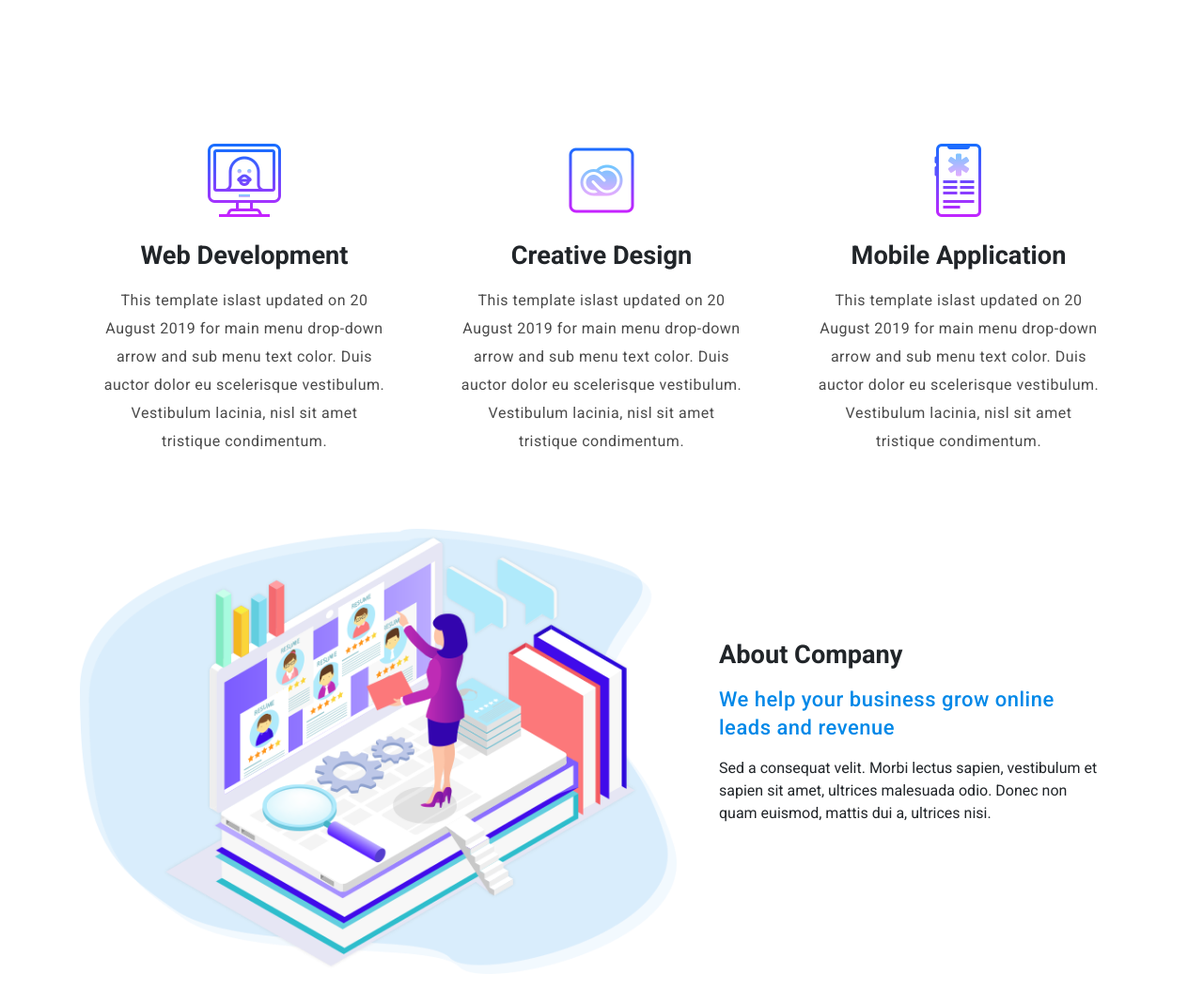
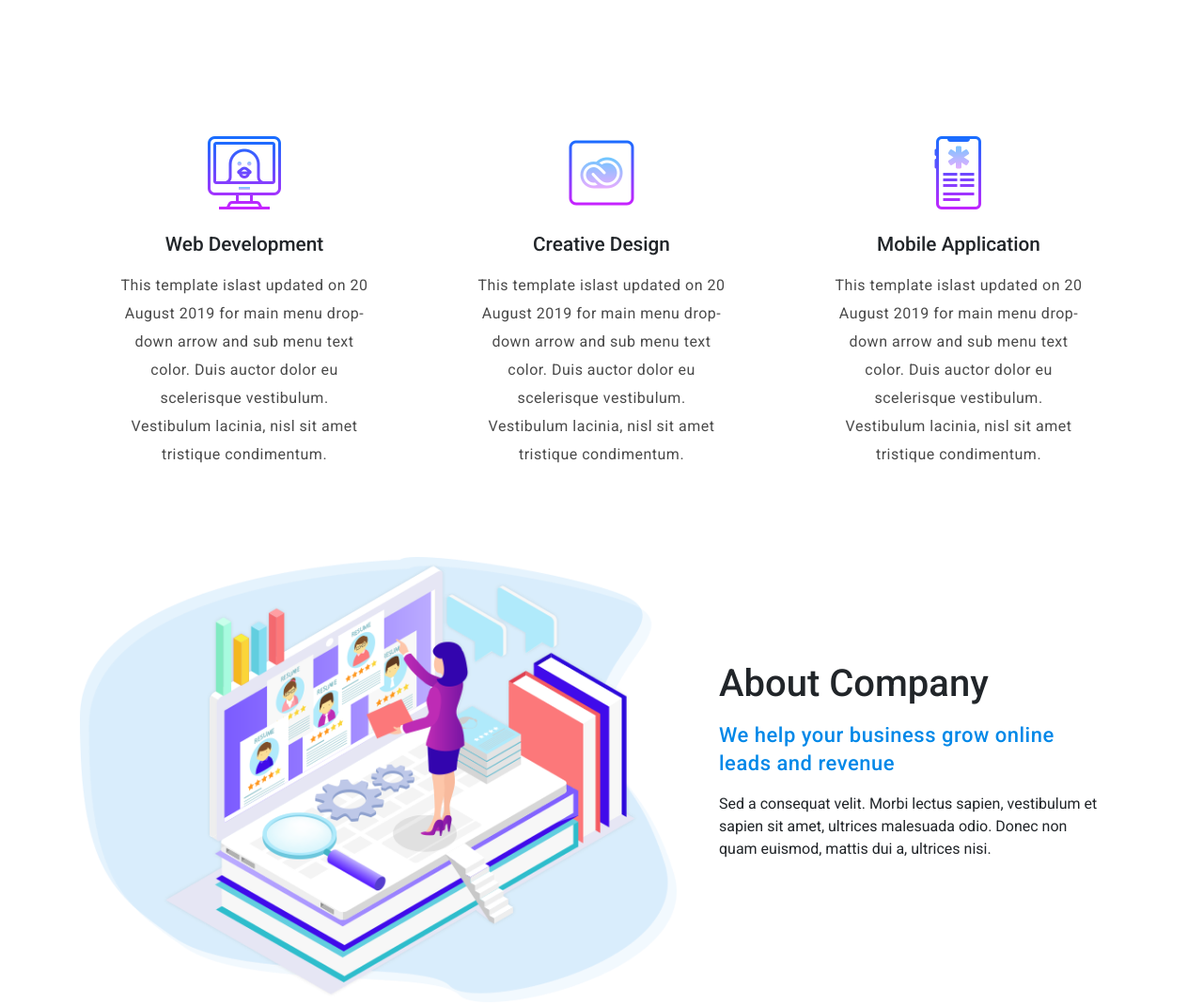
Before and after one commit to Nasavirah/Demo-website, a plain HTML site: page index.html in a window 1280 px wide. Shown: the part 740-1810 px from the top of the page at 94% size. Drawn offline with Linux system fonts and the light colour scheme.

Commit message:
First commit

```diff
--- a/assets/css/style.css
+++ b/assets/css/style.css
@@ -844,10 +844,11 @@ about
   border-bottom: 1px solid #eee;
 }
 .provide{
-  padding: 1.5rem
+  padding: 1rem;
+  width: 85%;
 }
 .provide h1{
-  font-size: 1.5rem;
+  font-size: 1.3rem !important;
   margin-top: 1rem;
 }
 .provide:hover{
@@ -882,10 +883,6 @@ about
   align-self: center;
 }
 
-#about h1{
-  font-size: 1.7rem;
-  font-weight: 600;
-}
 #about h5,
 #about2 h5 {
   font-size: 22px;
--- a/index.html
+++ b/index.html
@@ -102,10 +102,10 @@
     <!-- ***** Features Big Item Start ***** -->
     <section class="section" id="about">
         <!-- provides -->
-        <div class="container mb-md-4">
+        <div class="container mb-md-5">
             <div class="row ">
                 <div class="col-lg-4 col-md-12 col-sm-12">
-                    <div class="text-center provide">
+                    <div class="text-center provide mx-auto">
                         <img src="assets/images/development.png" alt="development image" />
                         <h1>Web Development</h1>
                         <p class="mt-3">
@@ -117,7 +117,7 @@
                     </div>
                 </div>
                 <div class="col-lg-4 col-md-12 col-sm-12">
-                    <div class="text-center provide">
+                    <div class="text-center provide mx-auto">
                         <img src="assets/images/design.png" alt="development image" />
                         <h1>Creative Design</h1>
                         <p class="mt-3">
@@ -129,7 +129,7 @@
                     </div>
                 </div>
                 <div class="col-lg-4 col-md-12 col-sm-12">
-                    <div class="text-center provide">
+                    <div class="text-center provide mx-auto">
                         <img src="assets/images/mobile.png" alt="development image" />
                         <h1>Mobile Application</h1>
                         <p class="mt-3">
@@ -168,7 +168,7 @@
 
 
     <!-- ***** Features Big Item Start ***** -->
-    <section class="section" id="about2">
+    <!-- <section class="section" id="about2">
         <div class="container">
             <div class="row">
                 <div class="left-text col-lg-5 col-md-12 col-sm-12 mobile-bottom-fix">
@@ -210,7 +210,7 @@
 
             </div>
         </div>
-    </section>
+    </section> -->
     <!-- ***** Features Big Item End ***** -->
 
 
```
Also changed, not shown: 1 other file.
